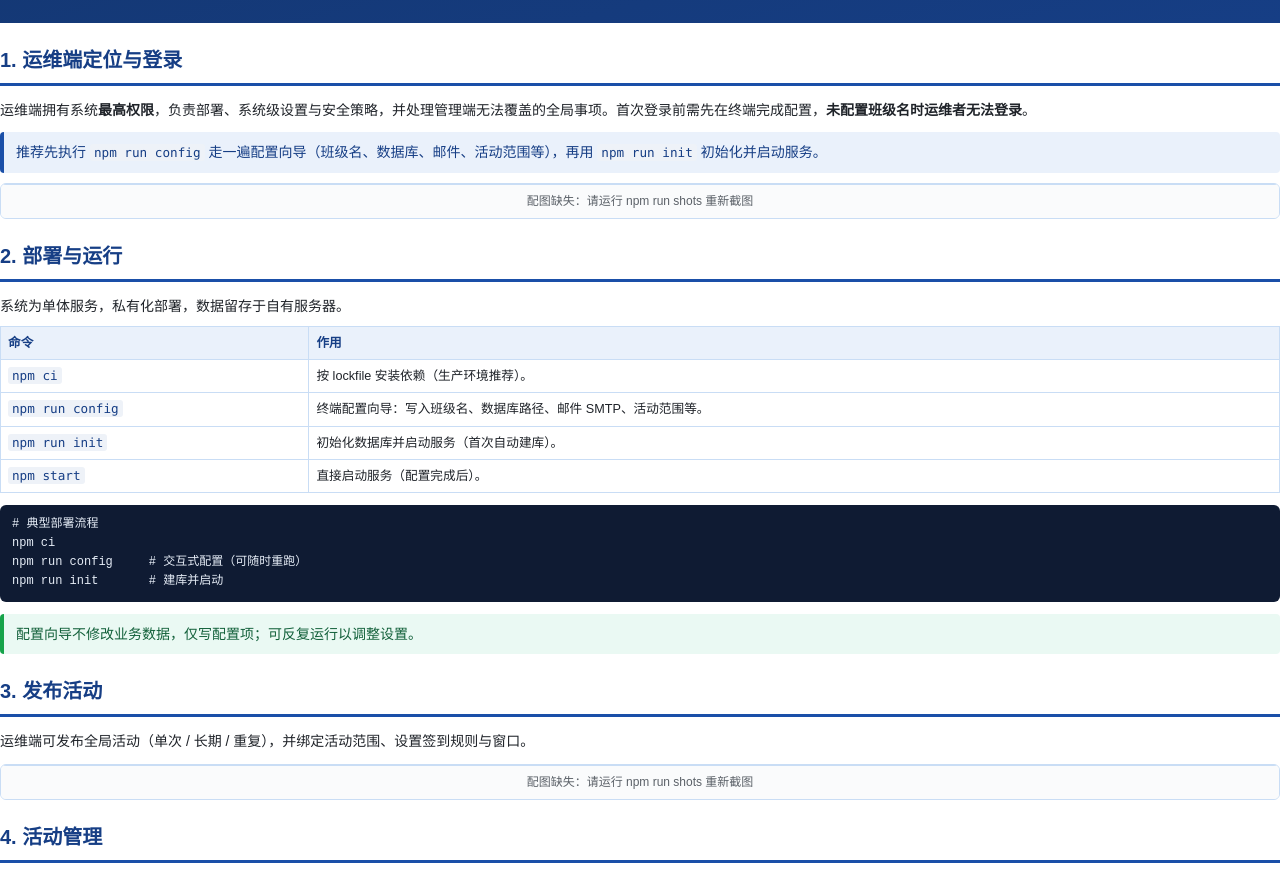
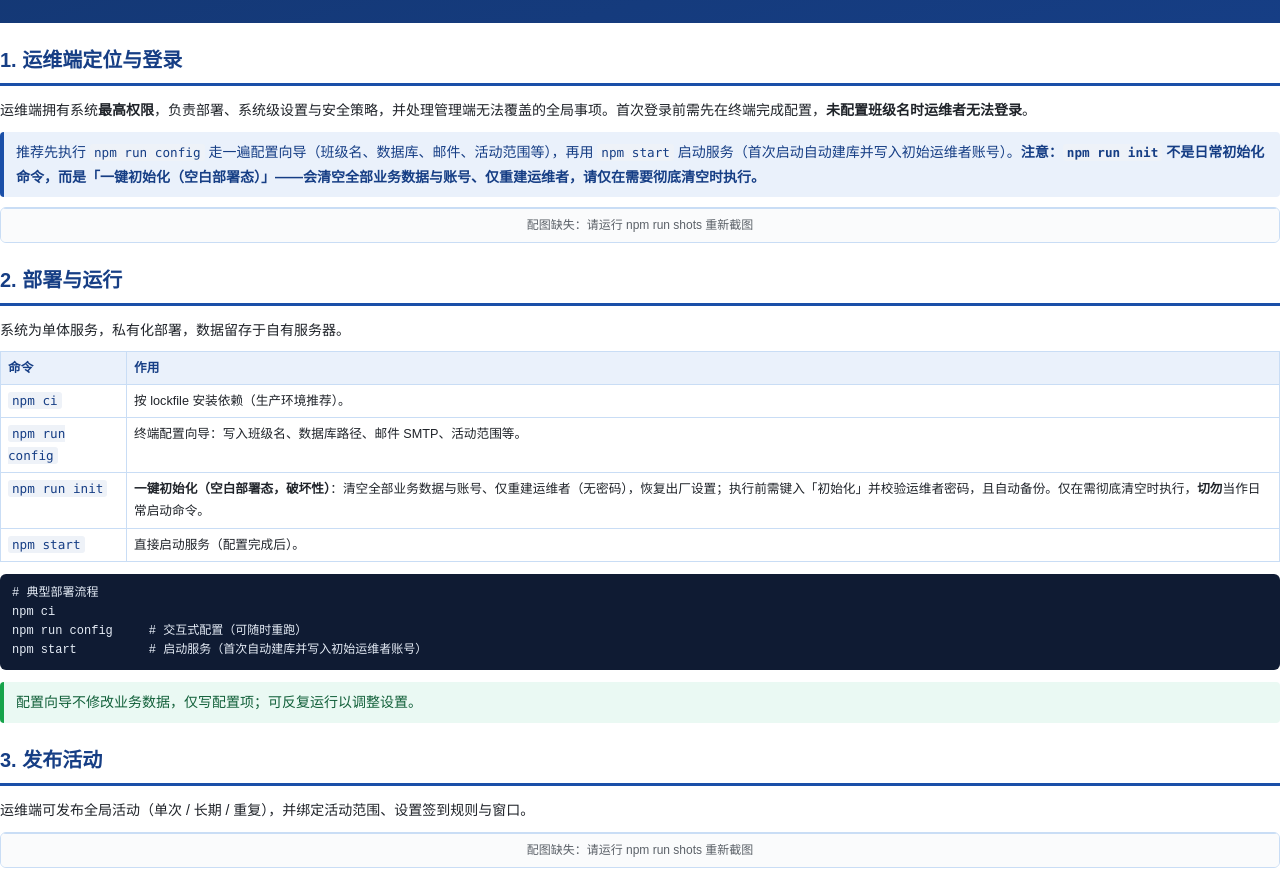
Before and after one commit to yushichadao/check-in, a website: page manual-ops.html in a window 1280 px wide. Shown: the part 1100-1970 px from the top of the page. Drawn offline with Linux system fonts and the light colour scheme.

Commit message:
docs: 修正运维端手册中 npm run init 的误导性描述（实为破坏性空白部署态重置，非日常初始化/启动；启动用 npm start），并补充备份须含密钥文件

```diff
--- a/manual-ops.html
+++ b/manual-ops.html
@@ -76,7 +76,7 @@
 
   <h2>1. 运维端定位与登录</h2>
   <p>运维端拥有系统<b>最高权限</b>，负责部署、系统级设置与安全策略，并处理管理端无法覆盖的全局事项。首次登录前需先在终端完成配置，<b>未配置班级名时运维者无法登录</b>。</p>
-  <div class="note">推荐先执行 <code>npm run config</code> 走一遍配置向导（班级名、数据库、邮件、活动范围等），再用 <code>npm run init</code> 初始化并启动服务。</div>
+  <div class="note">推荐先执行 <code>npm run config</code> 走一遍配置向导（班级名、数据库、邮件、活动范围等），再用 <code>npm start</code> 启动服务（首次启动自动建库并写入初始运维者账号）。<b>注意：<code>npm run init</code> 不是日常初始化命令，而是「一键初始化（空白部署态）」——会清空全部业务数据与账号、仅重建运维者，请仅在需要彻底清空时执行。</b></div>
   <div class="shot"><img src="manual-shots/ops-dashboard.png" alt="运维端概览" onerror="this.parentNode.querySelector('.cap').textContent='配图缺失：请运行 npm run shots 重新截图'; this.style.display='none';"><div class="cap">图 1-1　运维端概览</div></div>
 
   <h2>2. 部署与运行</h2>
@@ -85,13 +85,13 @@
     <tr><th>命令</th><th>作用</th></tr>
     <tr><td><code>npm ci</code></td><td>按 lockfile 安装依赖（生产环境推荐）。</td></tr>
     <tr><td><code>npm run config</code></td><td>终端配置向导：写入班级名、数据库路径、邮件 SMTP、活动范围等。</td></tr>
-    <tr><td><code>npm run init</code></td><td>初始化数据库并启动服务（首次自动建库）。</td></tr>
+    <tr><td><code>npm run init</code></td><td><b>一键初始化（空白部署态，破坏性）</b>：清空全部业务数据与账号、仅重建运维者（无密码），恢复出厂设置；执行前需键入「初始化」并校验运维者密码，且自动备份。仅在需彻底清空时执行，<b>切勿</b>当作日常启动命令。</td></tr>
     <tr><td><code>npm start</code></td><td>直接启动服务（配置完成后）。</td></tr>
   </table>
   <pre># 典型部署流程
 npm ci
 npm run config     # 交互式配置（可随时重跑）
-npm run init       # 建库并启动</pre>
+npm start          # 启动服务（首次自动建库并写入初始运维者账号）</pre>
   <div class="tip">配置向导不修改业务数据，仅写配置项；可反复运行以调整设置。</div>
 
   <h2>3. 发布活动</h2>
@@ -159,7 +159,7 @@ npm run init       # 建库并启动</pre>
     <li><b>运维者无法登录？</b> 多半是未配置班级名，先执行 <code>npm run config</code>。</li>
     <li><b>邮件发送失败？</b> 在「运维」中检查 SMTP 主机/端口/加密/账号授权码，并发送测试邮件。</li>
     <li><b>范围核验不生效？</b> 确认已开启范围核验并为活动绑定了围栏。</li>
-    <li><b>如何备份？</b> 备份数据库文件即可；建议定期导出数据流与考勤表归档。</li>
+    <li><b>如何备份 / 迁移？</b> 备份整个 <code>data/</code> 目录（含 <code>app.db</code> 与 <code>.jwt-secret</code>、<code>SECRET_KEY</code> 等密钥文件）；迁移服务器须连同这些密钥一起复制，否则已签发令牌与旧密文将失效。建议定期导出数据流与考勤表归档。</li>
     <li><b>数据存在哪里？</b> 全部留存于本服务器数据库，系统不做云端上传。</li>
   </ul>
 
```
